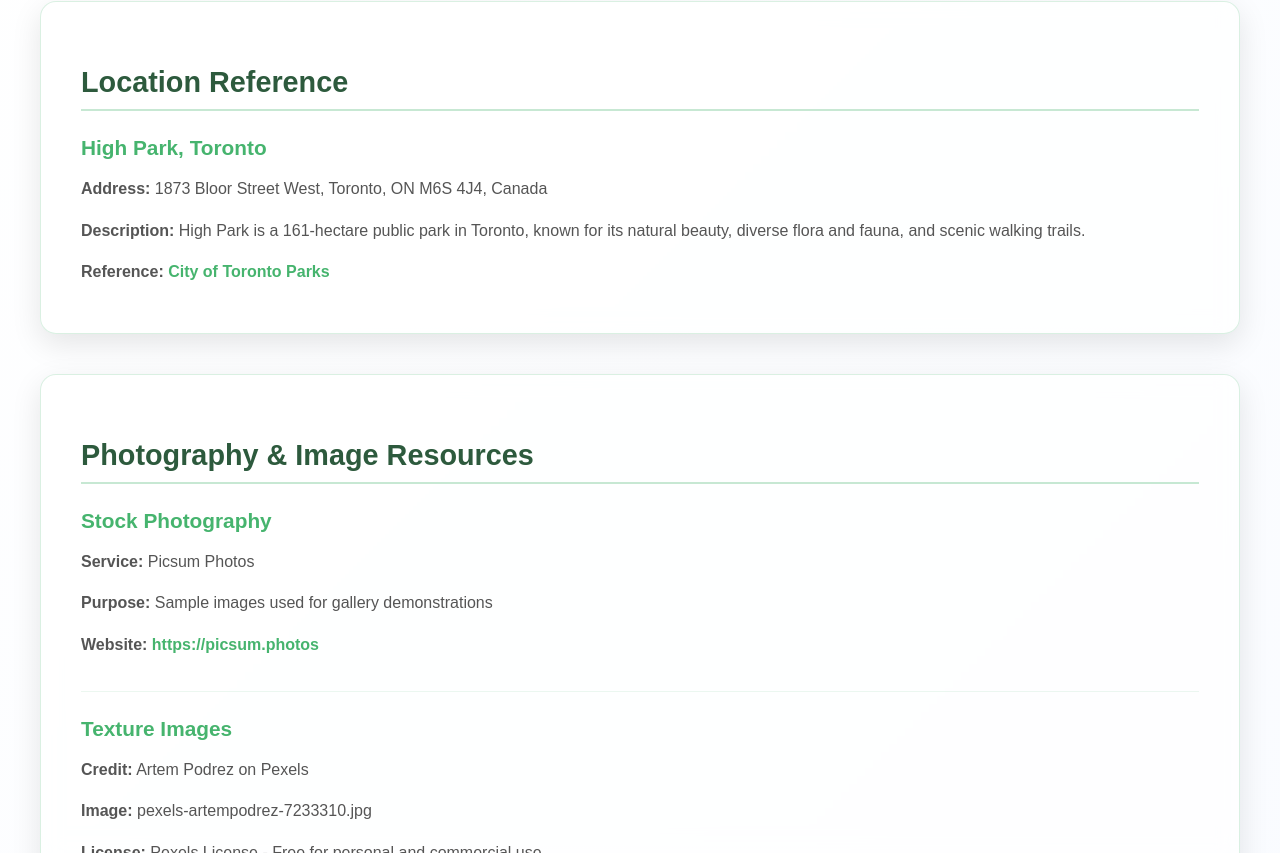
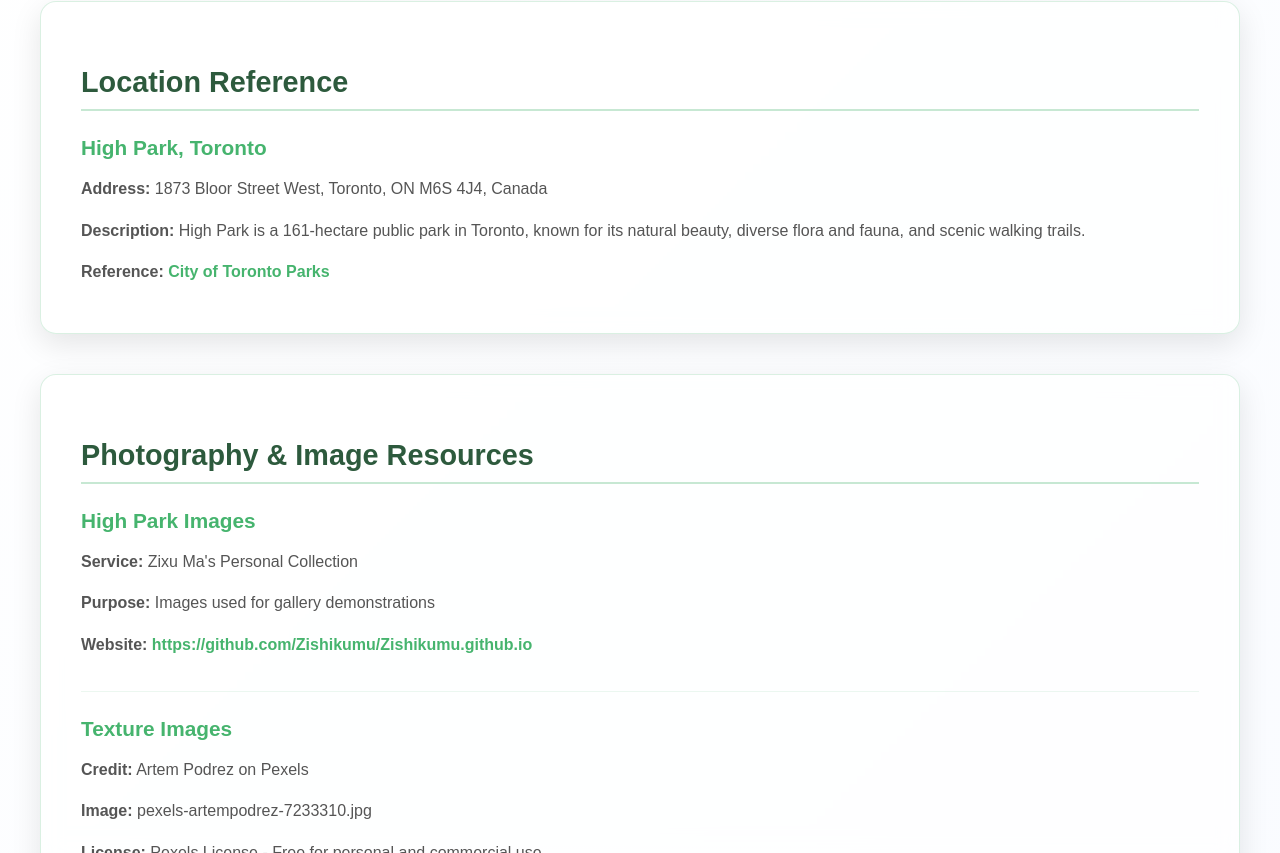
Before and after one commit to Zishikumu/Zishikumu.github.io, a plain HTML site: page citation.html in a window 1280 px wide. Shown: the part 358-1211 px from the top of the page. Drawn offline with nearby package versions, Linux system fonts and the light colour scheme.

Commit message:
fix citatons

```diff
--- a/citation.html
+++ b/citation.html
@@ -49,10 +49,10 @@
                 <h2>Photography & Image Resources</h2>
 
                 <div class="citation-item">
-                    <h3>Stock Photography</h3>
-                    <p><strong>Service:</strong> Picsum Photos</p>
-                    <p><strong>Purpose:</strong> Sample images used for gallery demonstrations</p>
-                    <p><strong>Website:</strong> <a href="https://picsum.photos" target="_blank">https://picsum.photos</a></p>
+                    <h3>High Park Images</h3>
+                    <p><strong>Service:</strong> Zixu Ma's Personal Collection</p>
+                    <p><strong>Purpose:</strong> Images used for gallery demonstrations</p>
+                    <p><strong>Website:</strong> <a href="https://github.com/Zishikumu/Zishikumu.github.io" target="_blank">https://github.com/Zishikumu/Zishikumu.github.io</a></p>
                 </div>
 
                 <div class="citation-item">
```
Also changed, not shown: about.html (+9 -9 lines).
